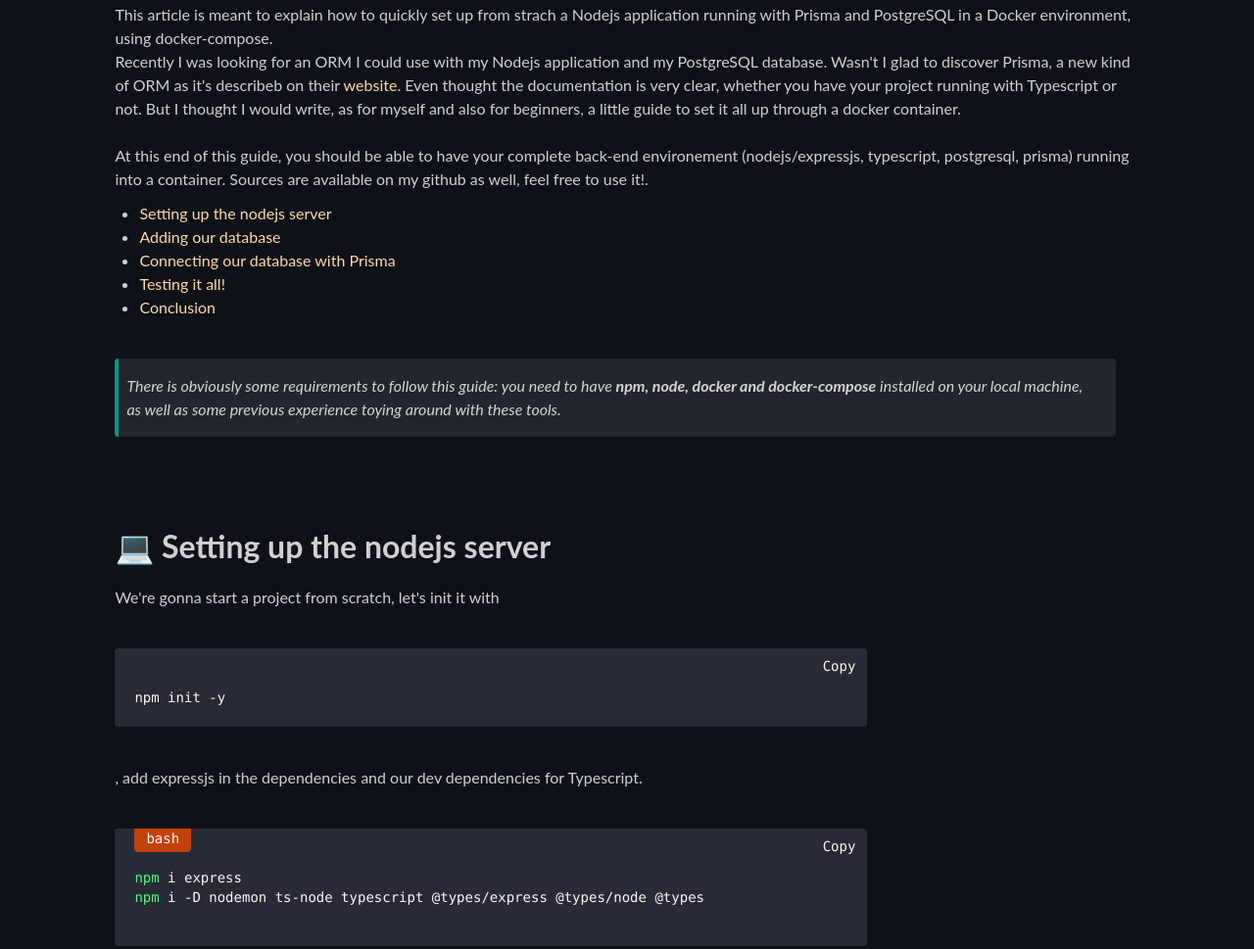
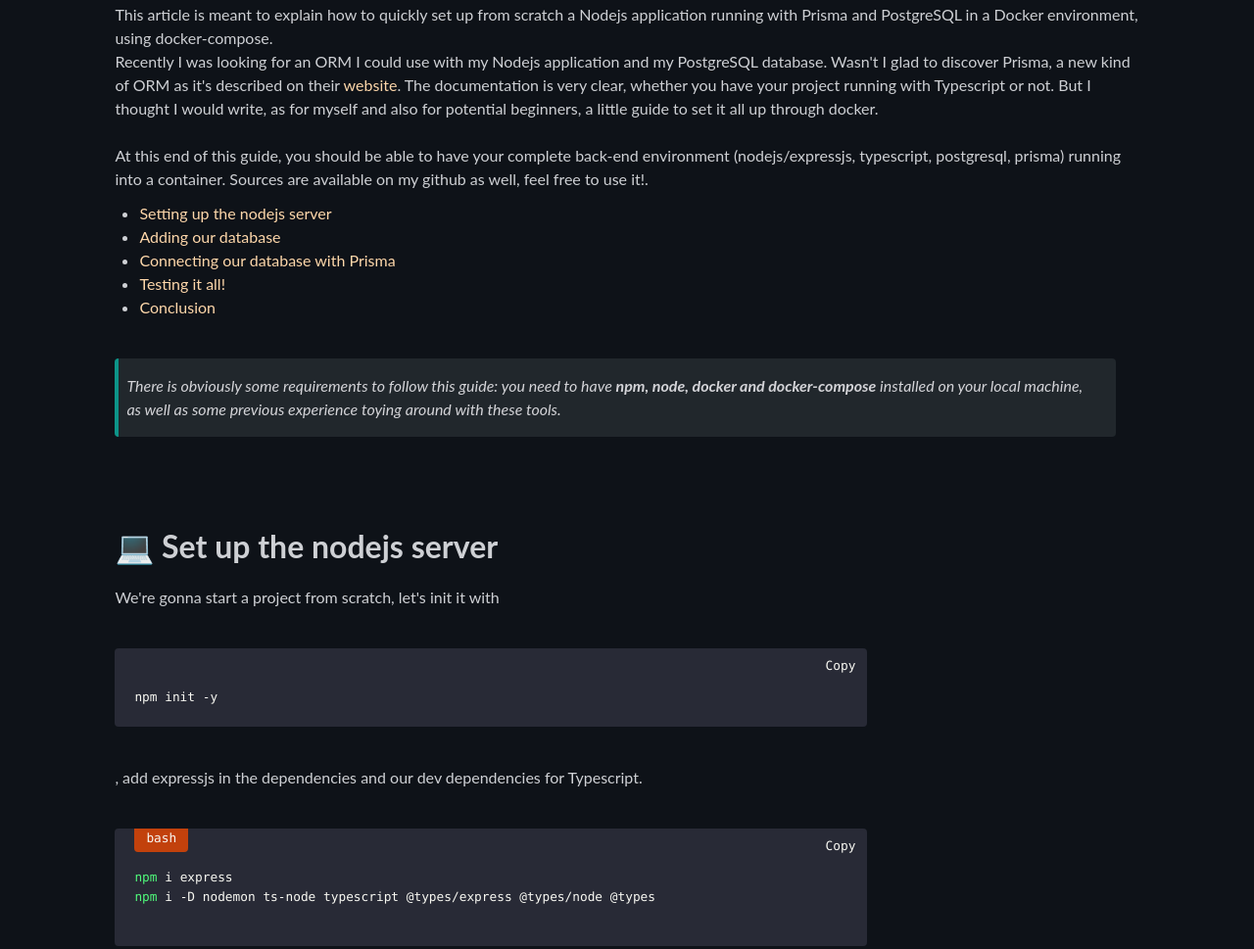
Before and after one commit to grdnmsz/portfolio, a Gatsby site: page /docker-prisma/ in a window 1280 px wide. Shown: the part 205-1174 px from the top of the page at 98% size. Built offline with nearby package versions, Linux system fonts and the light colour scheme; Gatsby itself is replaced by a stand-in of ours; some packages are replaced by stand-ins of ours; code samples lack their colours.

Commit message:
first&quick article relecture, pre-code block theming and font size

````diff
--- a/content/docker-prisma/index.mdx
+++ b/content/docker-prisma/index.mdx
@@ -1,5 +1,5 @@
 ---
-title: Setting up a Nodejs, Prisma and PostgreSQL backend environment with Docker
+title: Set up a Nodejs, Prisma and PostgreSQL backend environment with Docker
 description: 'This article is meant to explain how to quickly set up from strach a Nodejs application running with Prisma and PostgreSQL in a Docker environment, using docker-compose.'
 tag: 'article'
 category: 'Web / Back-End'
@@ -7,18 +7,18 @@
 ---
 
 <subtitles>
-  This article is meant to explain how to quickly set up from strach a Nodejs
+  This article is meant to explain how to quickly set up from scratch a Nodejs
   application running with Prisma and PostgreSQL in a Docker environment, using
   docker-compose.
 </subtitles>
 
 Recently I was looking for an ORM I could use with my Nodejs application and my PostgreSQL database.
-Wasn't I glad to discover Prisma, a new kind of ORM as it's describeb on their [website](https://www.prisma.io).
-Even thought the documentation is very clear, whether you have your project running with Typescript or not. But I thought I would write,
-as for myself and also for beginners, a little guide to set it all up through a docker container.
+Wasn't I glad to discover Prisma, a new kind of ORM as it's described on their [website](https://www.prisma.io).
+The documentation is very clear, whether you have your project running with Typescript or not. But I thought I would write,
+as for myself and also for potential beginners, a little guide to set it all up through docker.
 
 <br />
-At this end of this guide, you should be able to have your complete back-end environement
+At this end of this guide, you should be able to have your complete back-end environment
 (nodejs/expressjs, typescript, postgresql, prisma) running into a container. Sources
 are available on my github as well, feel free to use it!.
 
@@ -37,7 +37,7 @@
 <br />
 <div id="setting-up-the-nodejs-server" />
 
-## 💻 Setting up the nodejs server
+## 💻 Set up the nodejs server
 
 We're gonna start a project from scratch, let's init it with `npm init -y`, add expressjs in the dependencies and
 our dev dependencies for Typescript.
@@ -115,14 +115,14 @@
 
 <div id="adding-our-database" />
 
-## 💻 Adding our database
+## 💻 Add our database
 
 Our server doesn't do a lot for sure, but it would be a first step to connect it to our PostgreSQL database. You may
 wonder why this choice over MySQL, but it won't be discussed here, there are plenty of resources on the Internet for you to find out!
 
 <br />
 
-### Dockerizing the server
+### Dockerize the server
 
 First thing first, we have to write a Dockerfile for our server. We basically fetch a light version of node, install our
 dependencies in the working directory, then run the server.
@@ -142,7 +142,7 @@
 CMD [ "npm", "run", "dev" ]
 ```
 
-### Creating a container for our database
+### Create a container for our database
 
 In order for both our server and database to be able to communicate within the same container, we use docker-compose,
 and write the following into our `docker-compose.yml` file where we define a very basic user and database name.
@@ -178,7 +178,7 @@
 
 <div id="connecting-our-database-with-prisma" />
 
-## 💻 Connecting our database with Prisma
+## 💻 Connect our database with Prisma
 
 Okay now is the time to connect and send data to our database! For that we use an ORM called Prisma.
 I won't be talking about how cool this could be, or how it works (though hopefully I will write one day about it). The goal here
@@ -195,7 +195,7 @@
 
 <br />
 
-### Creating models
+### Create models
 
 This part is pretty straightforward too and for the sake of the example, we are just going to add
 a simple user (with an email, a password and a name) as our only model:
@@ -210,14 +210,14 @@
 ```
 <br />
 
-### Installing Prisma Client
+### Install Prisma Client
 
 Prisma Client is used to make query to our database, it is not a dev dependencies, so we install it
 through `npm install @prisma/client`.
 
 <br />
 
-### Seeding the databse
+### Seed the databse
 
 For those of you who might want to get started with a non-empty database, there is a simple way to do that consists in
 creating `prisma/seed.ts` file. And add the following example:
@@ -258,7 +258,7 @@
 
 <div id="testing-it-all" />
 
-## 💻 Testing it all!
+## 💻 Test it all!
 Before doing anything more, delete the previous container and node image, update some files and rebuild our images if needed.
 
 Let's first update our `server.ts` and add a friendly route to retrieve our users:
@@ -284,7 +284,7 @@
 a version of Prisma Client *tailored* to our model, build and run our container with `docker-compose up -d` again.
 <br />
 
-### Actually feeding  the dockerized database
+### Feed the dockerized database for real
 In order to feed our dockerized database and initiate prisma, first we enter our container and initialize it:
 
 > 🧐 at the time I am writing this article, the current prisma version (2.21.2) is not compatible yet with the current last version (16) of nodejs. So you might want to downgrade and use `node:15-alpine` in your Dockerfile instead.
--- a/src/components/mdx/CodeBlock.tsx
+++ b/src/components/mdx/CodeBlock.tsx
@@ -1,7 +1,7 @@
 import React, { ReactElement } from 'react'
 import Highlight, { defaultProps, Language } from 'prism-react-renderer'
-import theme from 'prism-react-renderer/themes/dracula'
 import CopyButton from './copyButton'
+import theme from './preCodeTheme'
 
 export type CodeBlockProps = {
   children: string
@@ -17,8 +17,14 @@
     <Highlight {...defaultProps} code={children} language={language}>
       {({ className, style, tokens, getLineProps, getTokenProps }) => (
         <pre
-          className={className + ' max-w-3xl my-10 rounded text-sm'}
-          style={{ ...style, padding: '20px', position: 'relative' }}
+          className={className + ' max-w-3xl my-10 rounded'}
+          style={{
+            ...style,
+            padding: '20px',
+            position: 'relative',
+            fontSize: '0.8rem',
+            lineHeight: '1.25rem',
+          }}
         >
           <div className="overflow-x-scroll ">
             {language ? (
--- /dev/null
+++ b/src/components/mdx/preCodeTheme.ts
@@ -0,0 +1,58 @@
+// Slightly overridden theme from prism-react-renderer dracula theme
+import { PrismTheme } from "prism-react-renderer"
+
+const theme: PrismTheme = {
+  plain: {
+    color: "#F8F8F2",
+    backgroundColor: "#282A36"
+  },
+  styles: [{
+    types: ["prolog", "constant", "builtin"],
+    style: {
+      color: "rgb(189, 147, 249)"
+    }
+  }, {
+    types: ["inserted", "function"],
+    style: {
+      color: "rgb(80, 250, 123)"
+    }
+  }, {
+    types: ["deleted"],
+    style: {
+      color: "rgb(255, 85, 85)"
+    }
+  }, {
+    types: ["changed"],
+    style: {
+      color: "rgb(255, 184, 108)"
+    }
+  }, {
+    types: ["punctuation", "symbol"],
+    style: {
+      color: "rgb(248, 248, 242)"
+    }
+  }, {
+    types: ["string", "char", "tag", "selector"],
+    style: {
+      color: "rgb(255, 121, 198)"
+    }
+  }, {
+    types: ["keyword", "variable"],
+    style: {
+      color: "rgb(189, 147, 249)",
+      fontWeight: "bold"
+    }
+  }, {
+    types: ["comment"],
+    style: {
+      color: "rgb(98, 114, 164)"
+    }
+  }, {
+    types: ["attr-name"],
+    style: {
+      color: "rgb(241, 250, 140)"
+    }
+  }]
+};
+
+export default theme;
````
Also changed, not shown: src/styles/global.css (+3 -4 lines).
